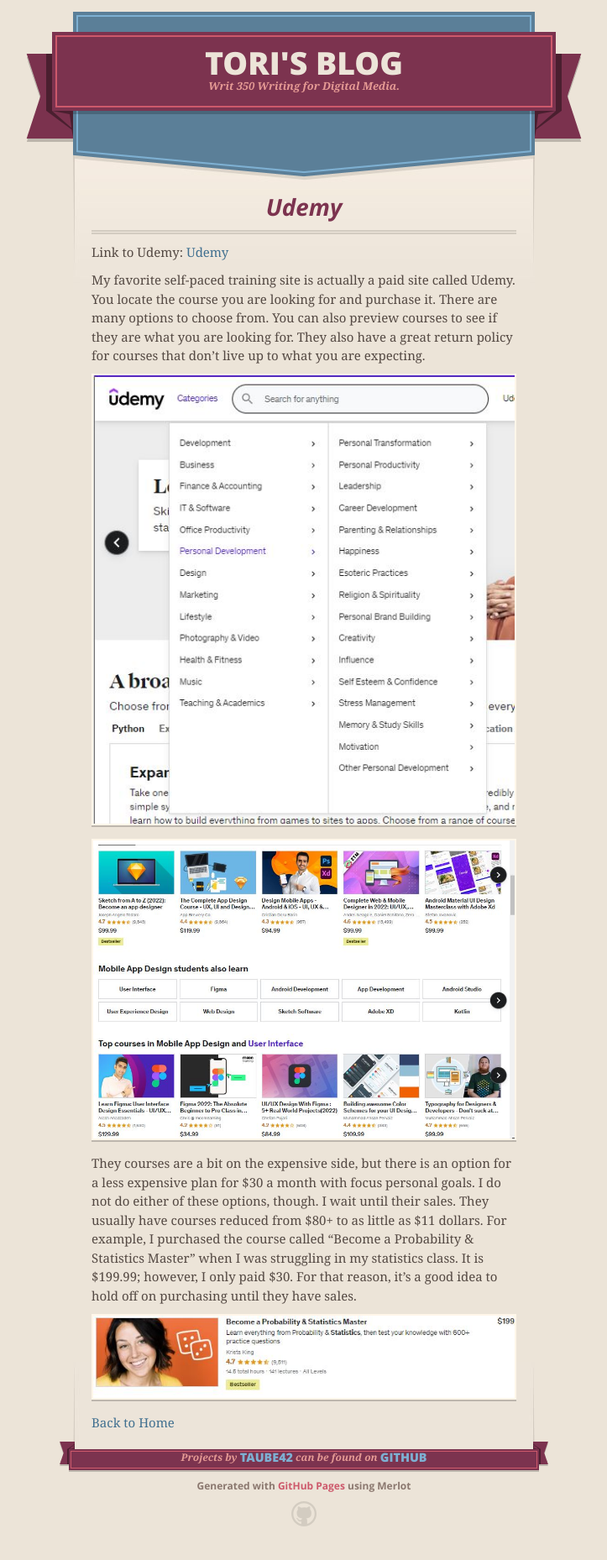
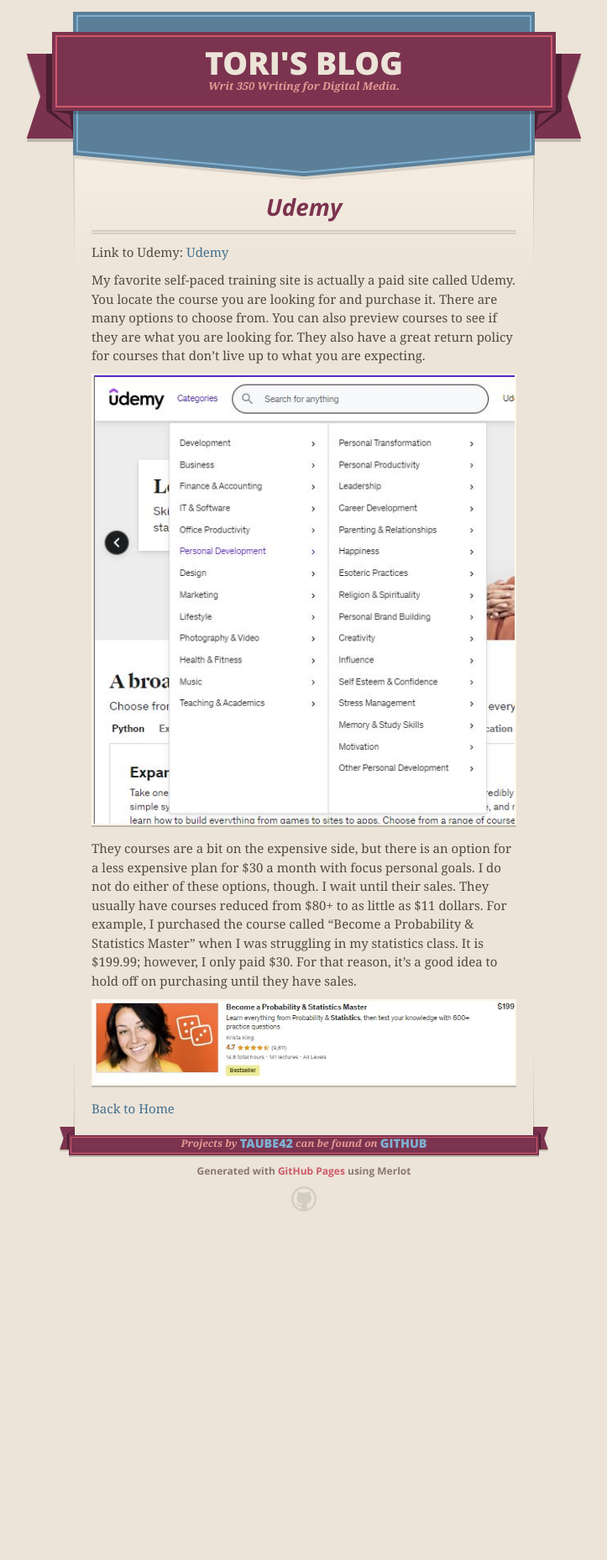
Before and after one commit to taube42/taube42.github.io, a Jekyll site: the page built from Udemy.md, in a window 1280 px wide. Shown: the whole page at 84% size, without its empty margins (278-1001 px from the left). Built offline with Jekyll 4.4.1, drawn with Linux system fonts in a browser that asks for light colours; our own code applies the rules of GitHub Pages for plain Markdown files; after the commit the page ends 1483 px from its top, so only the background shows below that.

Commit message:
Update Udemy.md

```diff
--- a/Udemy.md
+++ b/Udemy.md
@@ -11,7 +11,6 @@
 
 ![UdemyCat](\assets\images\UdemyCat.JPG)
 
-![UdemyOptions](\assets\images\UdemyOptions.JPG)
 
 They courses are a bit on the expensive side, but there is an option for a less expensive plan for $30 a month with focus personal goals. I do not do either of these options, though. I wait until their sales. They usually have courses reduced from $80+ to as little as $11 dollars.  For example, I purchased the course called "Become a Probability & Statistics Master" when I was struggling in my statistics class. It is $199.99; however, I only paid $30. For that reason, it's a good idea to hold off on purchasing until they have sales.
 
```
